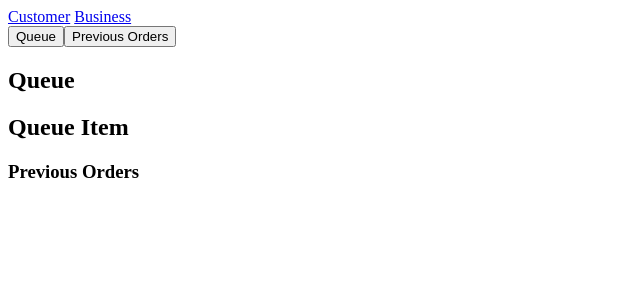
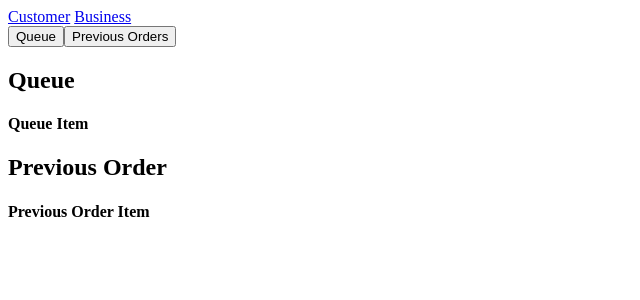
Before and after one commit to sumptingeneric/barback, a React (Vite) app: page /business in a window 1280 px wide. Shown: the top 300 px of the page, without its empty margins (0-640 px from the left). Built offline with nearby package versions, Linux system fonts and the light colour scheme.

Commit message:
Render PrevOrderItem component within PrevOrder component

```diff
--- a/src/components/business/prevorder.jsx
+++ b/src/components/business/prevorder.jsx
@@ -1,8 +1,15 @@
 import React from "react";
+import PrevOrderItem from "./prevorderitem.jsx";
 
 class PreviousOrder extends React.Component {
   render() {
-    return <h3>Previous Orders</h3>;
+    return (
+      <div>
+        <h2>Previous Order</h2>
+        <PrevOrderItem />
+      </div>
+    );
+
   }
 }
 
--- a/src/components/business/prevorderitem.jsx
+++ b/src/components/business/prevorderitem.jsx
@@ -0,0 +1,9 @@
+import React from "react";
+
+class PrevOrderItem extends React.Component {
+  render() {
+    return <h4>Previous Order Item</h4>;
+  }
+}
+
+export default PrevOrderItem;
--- a/src/components/business/queue.jsx
+++ b/src/components/business/queue.jsx
@@ -1,5 +1,5 @@
 import React from "react";
-import QueueItem from "./queueitem";
+import QueueItem from "./queueitem.jsx";
 
 class Queue extends React.Component {
   render() {
--- a/src/components/business/queueitem.jsx
+++ b/src/components/business/queueitem.jsx
@@ -2,7 +2,7 @@ import React from "react";
 
 class QueueItem extends React.Component {
   render() {
-    return <h2>Queue Item</h2>;
+    return <h4>Queue Item</h4>;
   }
 }
 
```
